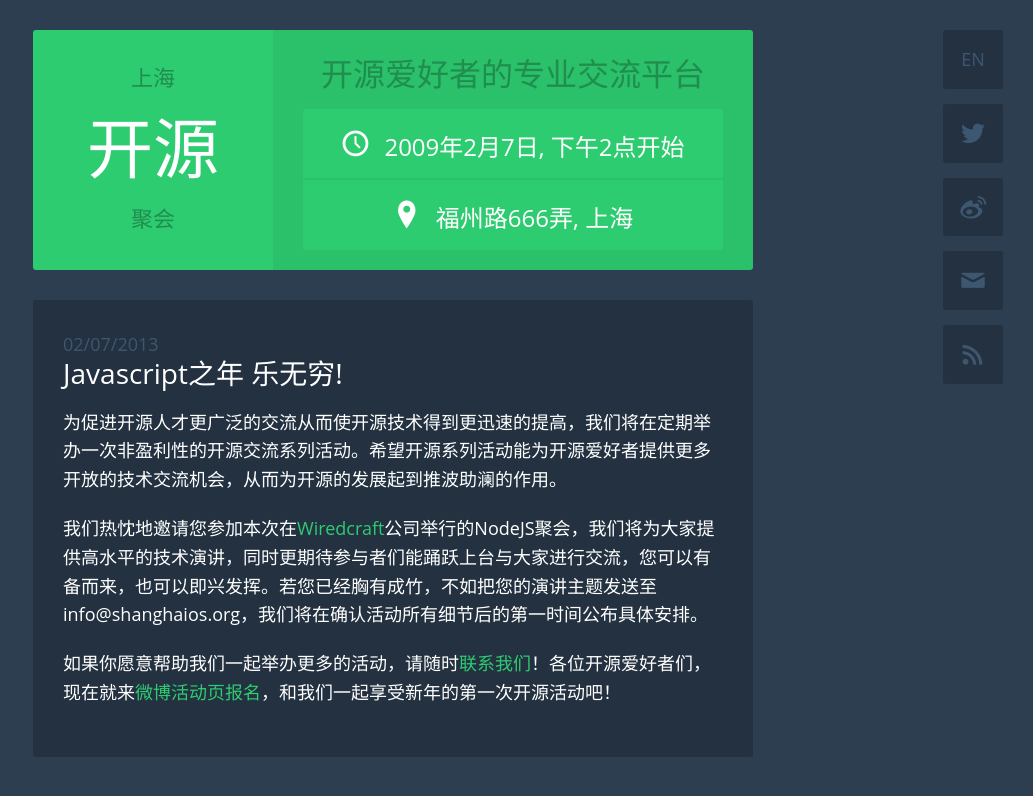
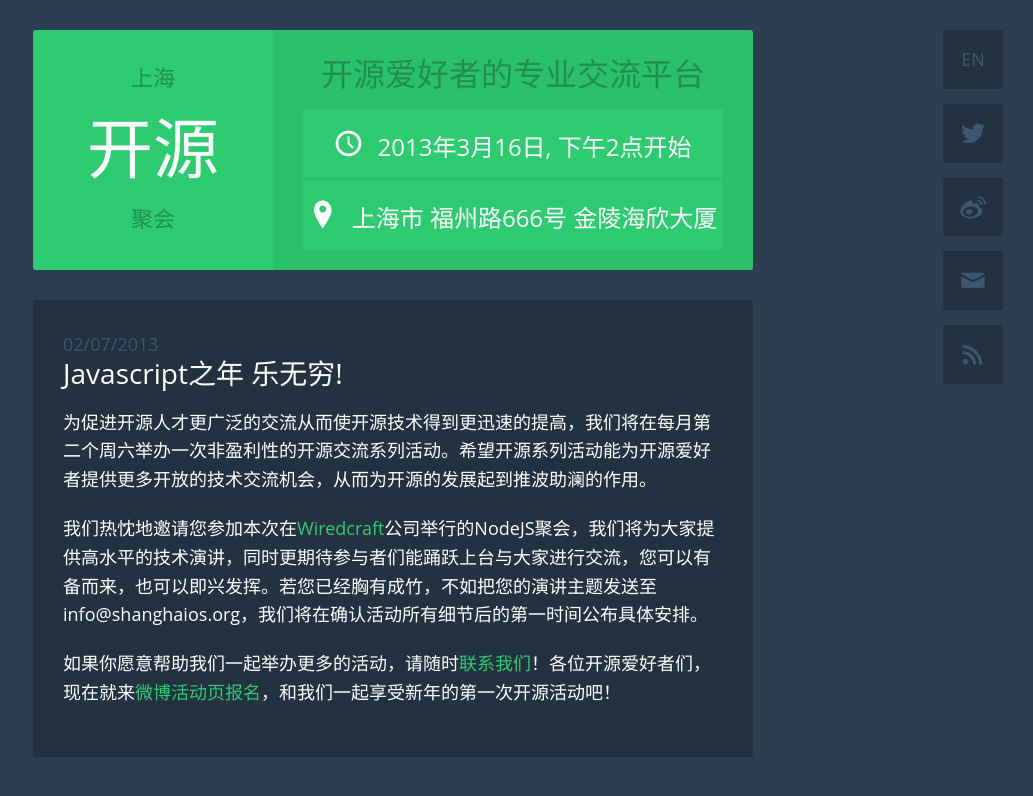
Before and after one commit to Wiredcraft/shanghaios, a Jekyll site: the page built from _posts/cn/2013-02-07-javascript-zhi-nian-le-wuqiong.md, in a window 1280 px wide. Shown: the top 796 px of the page, without its empty margins (247-1280 px from the left). Built offline with Jekyll 4.4.1, drawn with Linux system fonts in a browser that asks for light colours.

Commit message:
update next event

```diff
--- a/_config.yml
+++ b/_config.yml
@@ -9,10 +9,9 @@ switch: {en: "<a href='/'>中文</a>", cn: "<a href='/en.html'>en</a>"}
 name: {en: "Shanghai <span>Open Source</span> Meetup", cn: "上海<span>开源</span>聚会"}
 description: {en: "Meet the Open Source community", cn: "开源爱好者的专业交流平台" }
 details: {
-	en: { day: "February 7, 2009", time: "from 2:00 PM", addr: "666 Fuzhou road, Shanghai" },
-	cn: { day: "2009年2月7日", time: "下午2点开始", addr: "福州路666弄, 上海" }
+	en: { day: "March 16, 2013", time: "from 2:00 PM", addr: "666 Fuzhou road, Shanghai" },
+	cn: { day: "2013年3月16日", time: "下午2点开始", addr: "上海市 福州路666号 金陵海欣大厦" }
 }
-
 
 # url: http://wiredcraft.github.com/foundation
 # ga: 'UA-XXXXXXX-X'
--- a/_posts/cn/2013-02-07-javascript-zhi-nian-le-wuqiong.md
+++ b/_posts/cn/2013-02-07-javascript-zhi-nian-le-wuqiong.md
@@ -5,8 +5,8 @@ category: cn
 lang: cn
 ---
 
-为促进开源人才更广泛的交流从而使开源技术得到更迅速的提高，我们将在定期举办一次非盈利性的开源交流系列活动。希望开源系列活动能为开源爱好者提供更多开放的技术交流机会，从而为开源的发展起到推波助澜的作用。
+为促进开源人才更广泛的交流从而使开源技术得到更迅速的提高，我们将在每月第二个周六举办一次非盈利性的开源交流系列活动。希望开源系列活动能为开源爱好者提供更多开放的技术交流机会，从而为开源的发展起到推波助澜的作用。
 
 我们热忱地邀请您参加本次在[Wiredcraft](http://wiredcraft.com/)公司举行的NodeJS聚会，我们将为大家提供高水平的技术演讲，同时更期待参与者们能踊跃上台与大家进行交流，您可以有备而来，也可以即兴发挥。若您已经胸有成竹，不如把您的演讲主题发送至info@shanghaios.org，我们将在确认活动所有细节后的第一时间公布具体安排。
 
-如果你愿意帮助我们一起举办更多的活动，请随时[联系我们](mailto:info@shanghaios.org)！各位开源爱好者们，现在就来[微博活动页报名](http://event.weibo.com/760436)，和我们一起享受新年的第一次开源活动吧！
+如果你愿意帮助我们一起举办更多的活动，请随时[联系我们](mailto:info@shanghaios.org)！各位开源爱好者们，现在就来[微博活动页报名](http://event.weibo.com/785012)，和我们一起享受新年的第一次开源活动吧！
```
